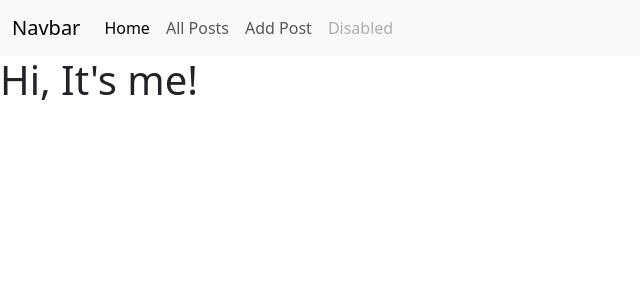
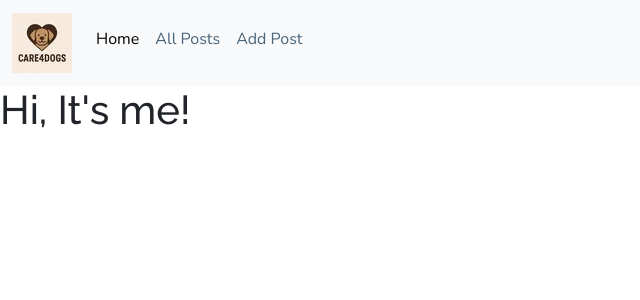
Before and after one commit to emelie-nilsson/Care4Dogs, a Django app: page / in a window 1280 px wide. Shown: the top 300 px of the page, without its empty margins (0-640 px from the left). Run offline with Django 5.2, Linux system fonts and the light colour scheme.

Commit message:
Add logo and  general style to base.css

```diff
--- a/main/settings.py
+++ b/main/settings.py
@@ -123,6 +123,8 @@ USE_TZ = True
 
 STATIC_URL = 'static/'
 
+STATICFILES_DIRS = (os.path.join(BASE_DIR, 'static'),)
+
 # Default primary key field type
 # https://docs.djangoproject.com/en/5.2/ref/settings/#default-auto-field
 
--- /dev/null
+++ b/static/css/base.css
@@ -0,0 +1,42 @@
+@import url('https://fonts.googleapis.com/css2?family=Nunito:ital,wght@0,200..1000;1,200..1000&family=Raleway:ital,wght@0,100..900;1,100..900&display=swap');
+
+/*General*/
+:root {
+  --primary-font: "Nunito", sans-serif;
+  --secondary-font: "Raleway", sans-serif;
+  --primary-color: #332415; /*Dark brown*/
+  --secondary-color: #4a647a; /*Grey blue*/
+  --middle-color: #663115; /*Chestnut brown*/
+  --highlight-color: #e1dad4; /*Light beige*/
+  --light-highlight-color: #a08653; /*Gold brown*/
+}
+
+/*Main*/
+body {
+    display: flex;
+    flex-direction: column;
+    font-family: var(--primary-font);
+}
+
+h1, h2, h3, h4 {
+    font-family: var(--secondary-font);
+}
+
+main {
+    flex: 1 0 auto;
+    background-color: var(--light-highlight-color);
+}
+
+/*Footer*/
+footer {
+    flex-shrink: 0;
+}
+
+/*Header*/
+.navbar {
+background-color: var(--highlight-color);
+}
+
+a.nav-link {
+color: var(--secondary-color);
+}
--- a/templates/includes/header.html
+++ b/templates/includes/header.html
@@ -1,15 +1,16 @@
+{% load static%}
 <header>
     <nav class="navbar navbar-expand-lg bg-body-tertiary">
   <div class="container-fluid">
-    <a class="navbar-brand" href="#">Navbar</a>
+    <a class="navbar-brand" href="#"><img src="{% static 'images/logo.webp' %}" alt="Care4Dogs Logo" class="logo"></a>
     <button class="navbar-toggler" type="button" data-bs-toggle="collapse" data-bs-target="#navbarNav" aria-controls="navbarNav" aria-expanded="false" aria-label="Toggle navigation">
       <span class="navbar-toggler-icon"></span>
     </button>
     <!--Navigationbar-->
     <div class="collapse navbar-collapse" id="navbarNav">
-      <ul class="navbar-nav">
+      <ul class="navbar-nav me-auto mb-2">
         <li class="nav-item">
-          <a class="nav-link active" aria-current="page" href="#">Home</a>
+          <a class="nav-link active" aria-current="page" href="{% url 'home' %}">Home</a>
         </li>
         <li class="nav-item">
           <a class="nav-link" href="#">All Posts</a>
@@ -17,9 +18,6 @@
         <li class="nav-item">
           <a class="nav-link" href="#">Add Post</a>
         </li>
-        <li class="nav-item">
-          <a class="nav-link disabled" aria-disabled="true">Disabled</a>
-        </li>
       </ul>
     </div>
   </div>
```
Also changed, not shown: static/images/logo.webp (added).
